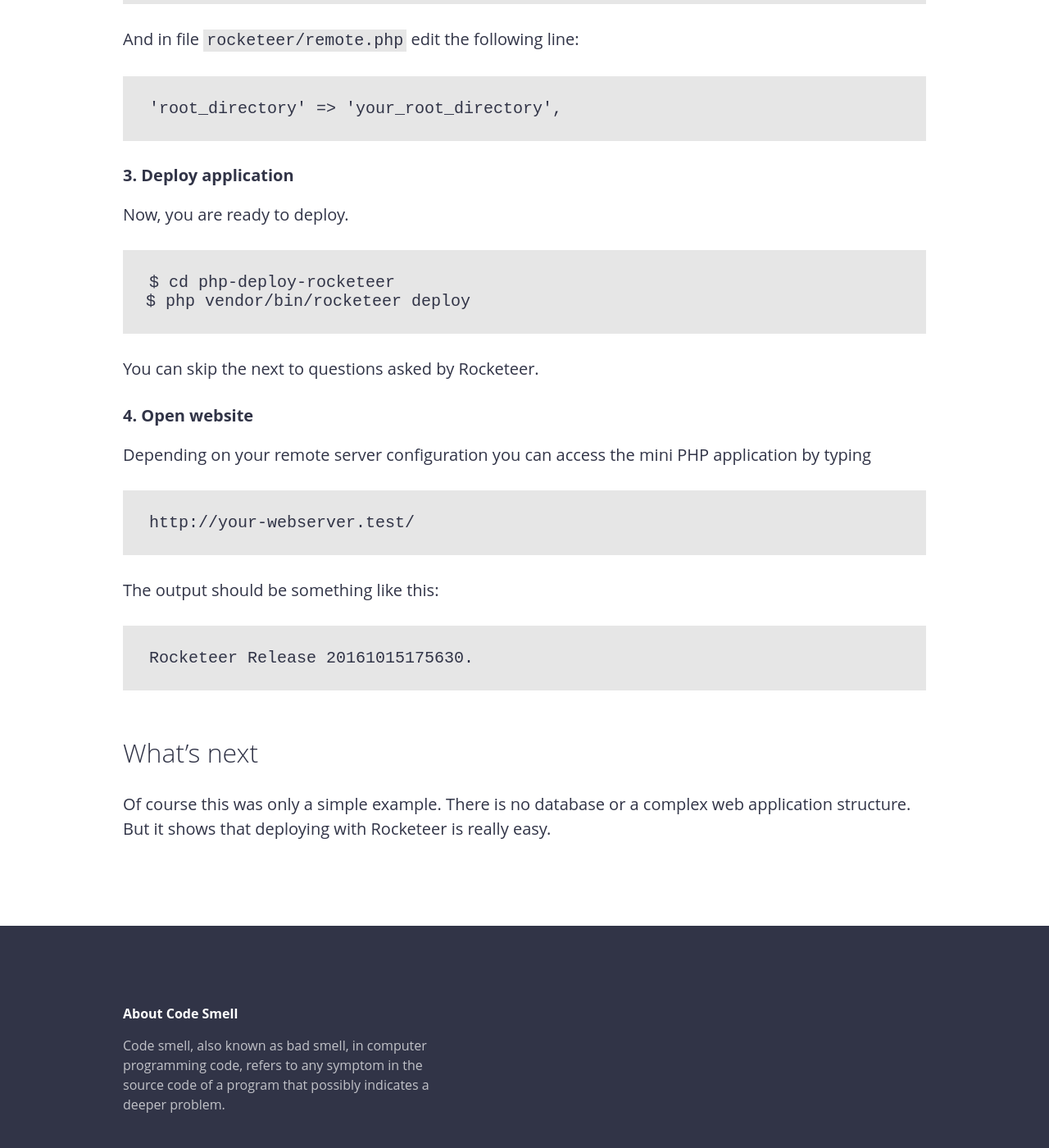
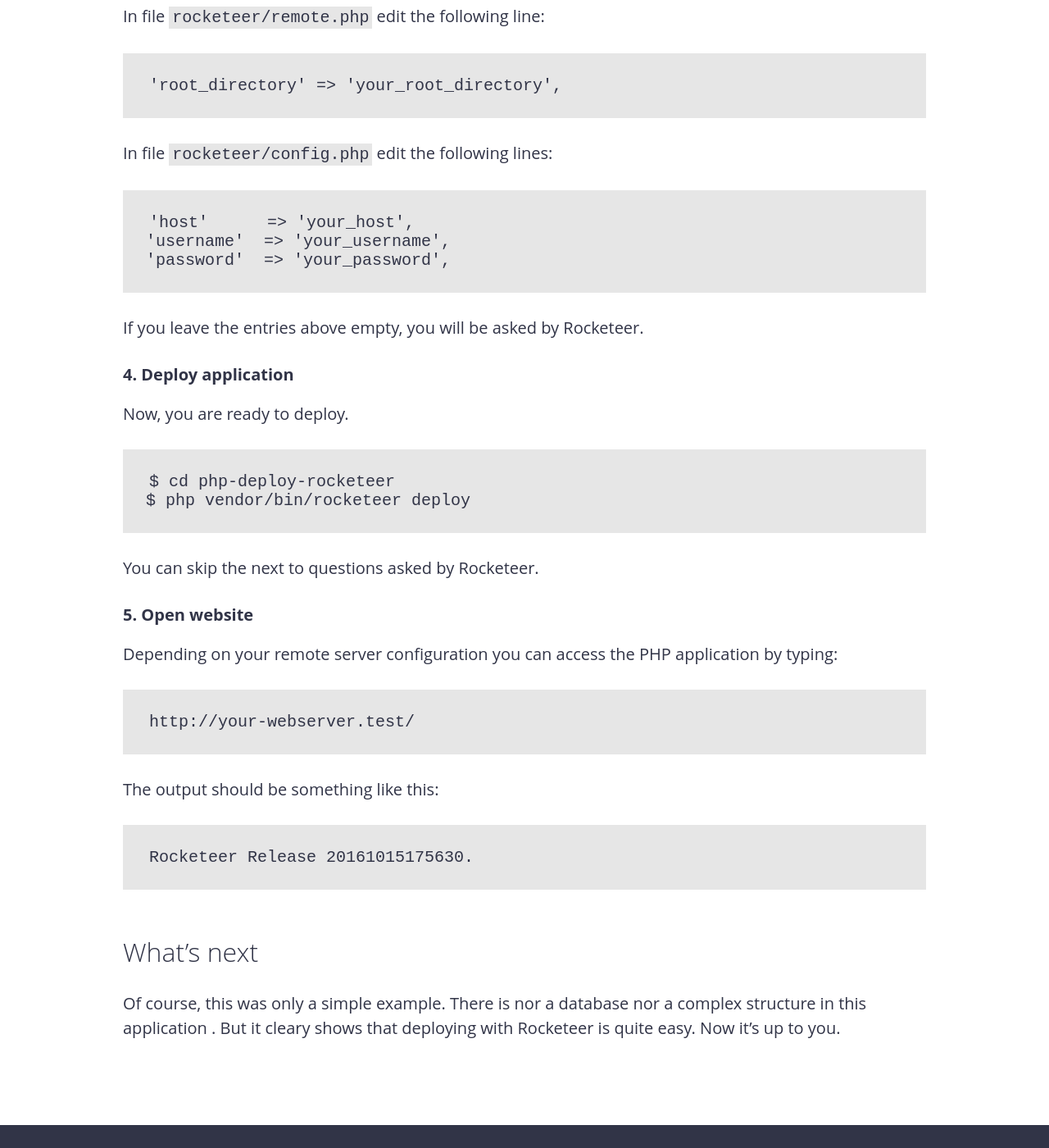
Before and after one commit to code-smell/code-smell.github.io, a Jekyll site: the page built from _posts/2016-10-08-php-deployment-with-rocketeer.md, in a window 1280 px wide and 1400 px high, scrolled down 2365 px. Shown: the whole window at 82% size. Built offline with Jekyll 4.4.1, drawn with Linux system fonts in a browser that asks for light colours; some of the changed text lies outside the part shown.

Commit message:
Some edits

```diff
--- a/_posts/2016-10-08-php-deployment-with-rocketeer.md
+++ b/_posts/2016-10-08-php-deployment-with-rocketeer.md
@@ -52,19 +52,27 @@ In order to work you must have Git installed on your machine.
 
     $ git clone https://github.com/code-smell/php-deploy-rocketeer.git
 
-### 2. Edit configuration
+### 2. Install Rocketeer
 
-In file `rocketeer/config.php` edit the following entries:
+    $ cd php-deploy-rocketeer
+    $ php composer.phar install
+
+### 3. Edit configuration
+
+In file `rocketeer/remote.php` edit the following line:
+
+    'root_directory' => 'your_root_directory',
+
+In file `rocketeer/config.php` edit the following lines:
 
     'host'      => 'your_host',
     'username'  => 'your_username',
     'password'  => 'your_password',
 
-And in file `rocketeer/remote.php` edit the following line:
+If you leave the entries above empty, you will be asked by Rocketeer.
 
-    'root_directory' => 'your_root_directory',
 
-### 3. Deploy application
+### 4. Deploy application
 
 Now, you are ready to deploy.
 
@@ -73,10 +81,10 @@ Now, you are ready to deploy.
 
 You can skip the next to questions asked by Rocketeer.
 
-### 4. Open website
+### 5. Open website
 
-Depending on your remote server configuration you can access the mini PHP application by
-typing
+Depending on your remote server configuration you can access the PHP application by
+typing:
 
     http://your-webserver.test/
 
@@ -87,5 +95,5 @@ The output should be something like this:
 
 ## What's next
 
-Of course this was only a simple example. There is no database or a complex web application structure. But it shows that
-deploying with Rocketeer is really easy.
+Of course, this was only a simple example. There is nor a database nor a complex structure in this
+application . But it cleary shows that deploying with Rocketeer is quite easy. Now it's up to you.
```
Also changed, not shown: other parts of _posts/2016-10-08-php-deployment-with-rocketeer.md (+2 -2 lines).
